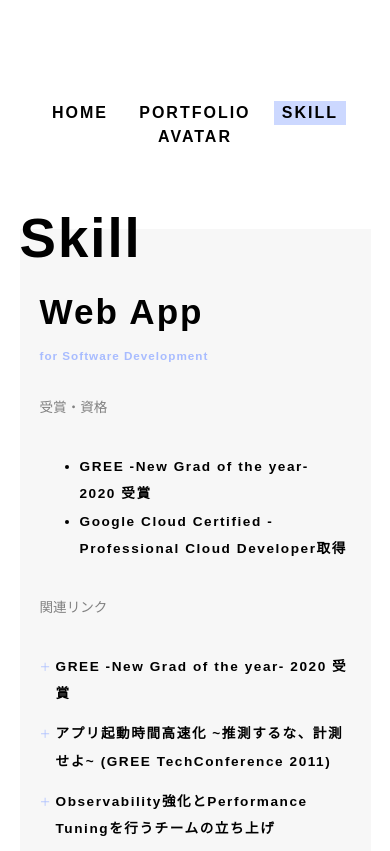
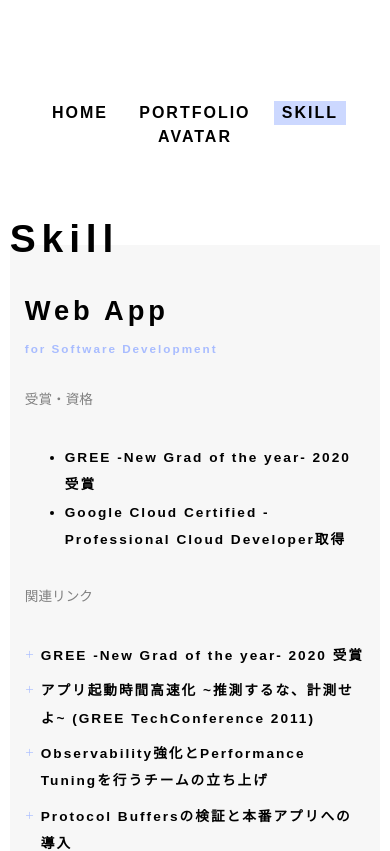
Before and after one commit to usuginus/introduction-spa, a Vue app: page /skill in a window 390 px wide. Shown: the top 851 px of the page. Built offline with nearby package versions, Linux system fonts and the light colour scheme.

Commit message:
モバイル対応

```diff
--- a/src/assets/scss/common.scss
+++ b/src/assets/scss/common.scss
@@ -158,37 +158,82 @@ footer p {
   font-size: 0.7rem;
   letter-spacing: 1px;
 }
+img,
+iframe {
+  max-width: 100%;
+  height: auto;
+}
+
 @media screen and (max-width: 900px) {
   .container {
     width: 90vw;
   }
   h1 {
-    font-size: 14vw;
-    letter-spacing: 9px;
+    font-size: 5rem;
+    letter-spacing: 8px;
+    padding-top: 5vh;
+    margin-bottom: -3vh;
+  }
+  h2 {
+    font-size: 2.5rem;
+    letter-spacing: 6px;
   }
   ul {
-    letter-spacing: 0.4vw;
+    font-size: 0.8rem;
+    letter-spacing: 2px;
   }
   section {
-    padding: 7.5vh 20px;
+    padding: 80px 30px;
+    margin-bottom: 30px;
+  }
+  .examples li::before {
+    left: -1.2rem;
   }
 }
-@media screen and (max-width: 420px) {
+
+@media screen and (max-width: 480px) {
+  .container {
+    width: 95vw;
+  }
   h1 {
-    letter-spacing: 2px;
+    font-size: 10vw;
+    letter-spacing: 1.5vw;
+    padding-top: 8vh;
+    margin-bottom: -2vh;
   }
   h2 {
-    font-size: 9vw;
-    letter-spacing: 2px;
+    font-size: 7vw;
+    letter-spacing: 1vw;
   }
   h3 {
     font-size: 3vw;
-    letter-spacing: 1px;
+  }
+  p {
+    font-size: 3.5vw;
+    line-height: 1.8;
+  }
+  ul {
+    font-size: 3.5vw;
   }
   .examples {
     padding-left: 1rem;
   }
-  .examples li {
-    margin: 0.8rem 0;
+  .examples li::before {
+    font-size: 0.6rem;
+    left: -1rem;
+  }
+  section {
+    padding: 50px 15px;
+    margin-bottom: 20px;
+  }
+  ul.technology li {
+    padding: 6px 10px;
+    gap: 6px;
+  }
+  ul.technology li .tech-icon {
+    font-size: 1em;
+  }
+  ul.technology li span {
+    font-size: 0.9em;
   }
 }
```
